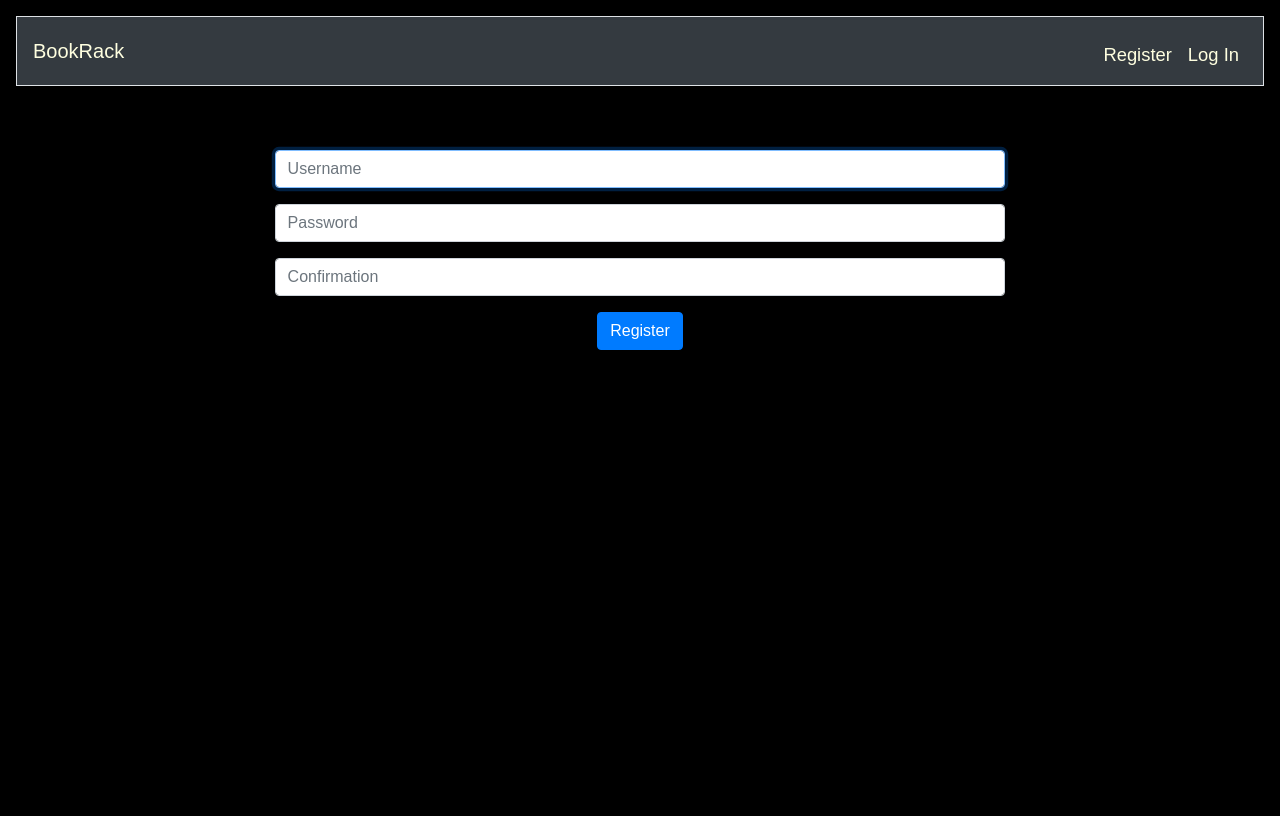
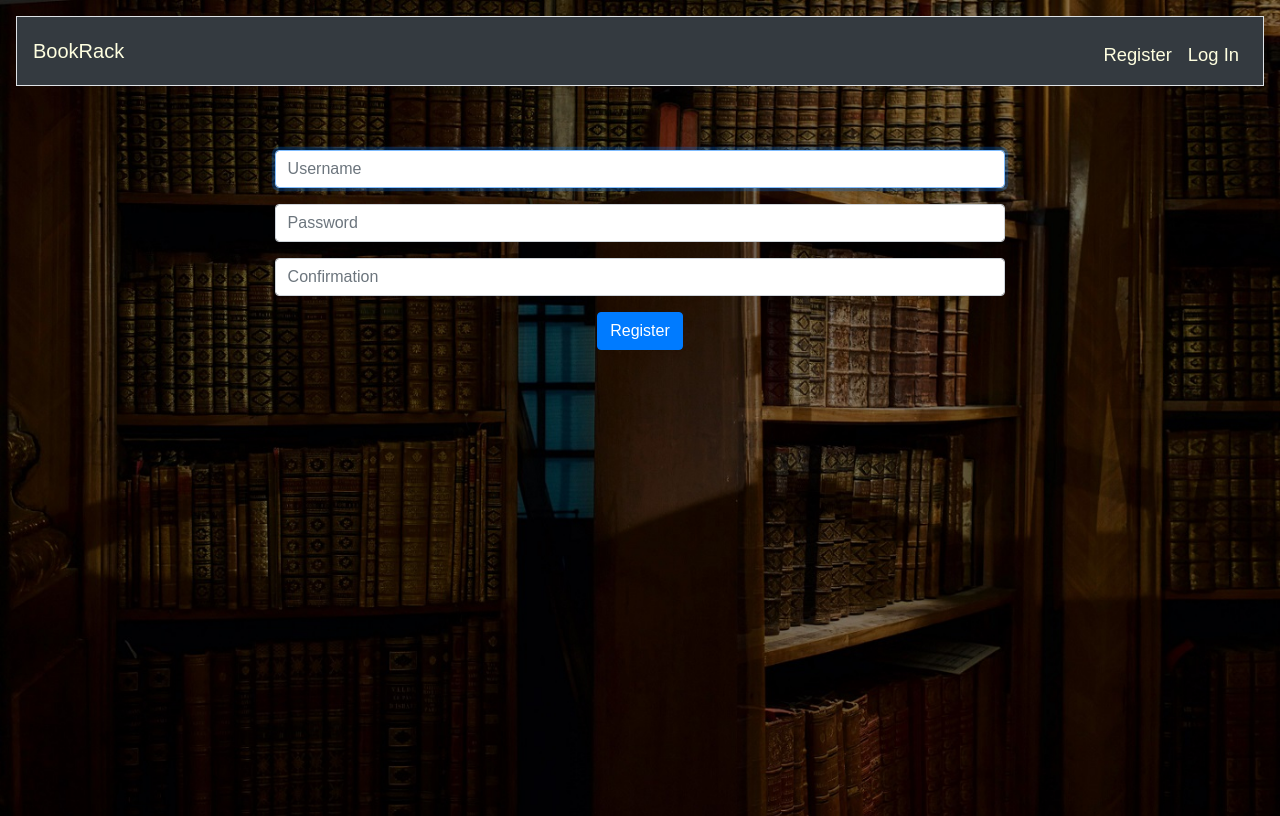
Before and after one commit to alfiomartini/book-reviews, a Flask app: page /register in a window 1280 px wide. Before the commit the page ends 350 px from the top, so only its background shows below. Run offline with Flask 2, Linux system fonts and the light colour scheme; some libraries are stand-ins or nearby versions.

Commit message:
Added background image

```diff
--- a/application.py
+++ b/application.py
@@ -56,4 +56,4 @@ def index():
     return render_template('index.html')
 
 if __name__ == '__main__':
-    app.run()
+    app.run(debug=True)
--- a/static/styles.css
+++ b/static/styles.css
@@ -6,6 +6,13 @@
 body{
   font-family: Arial, Helvetica, sans-serif;
   background-color: black ;
+
+  background-image: url('/static/images/stefan-steinbauer-unsplash-minecratf-min-1400-900.jpg');
+  background-repeat: no-repeat;
+  background-position: center center;
+  background-size: cover;
+  background-attachment: fixed;
+  height: 100vh;
 }
 
 /* tables and bigger devices */
```
Also changed, not shown: static/images/stefan-steinbauer-unsplash-minecratf-min-1400-900.jpg (added).
